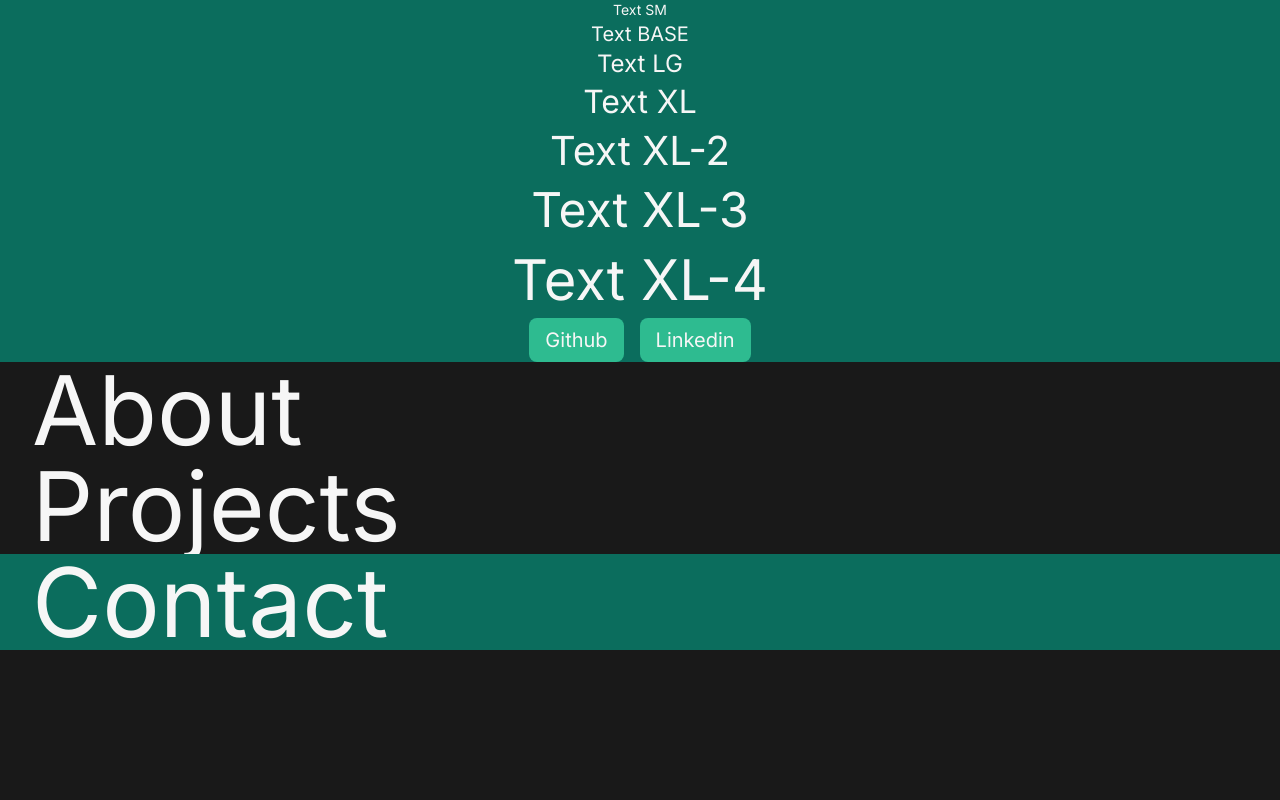
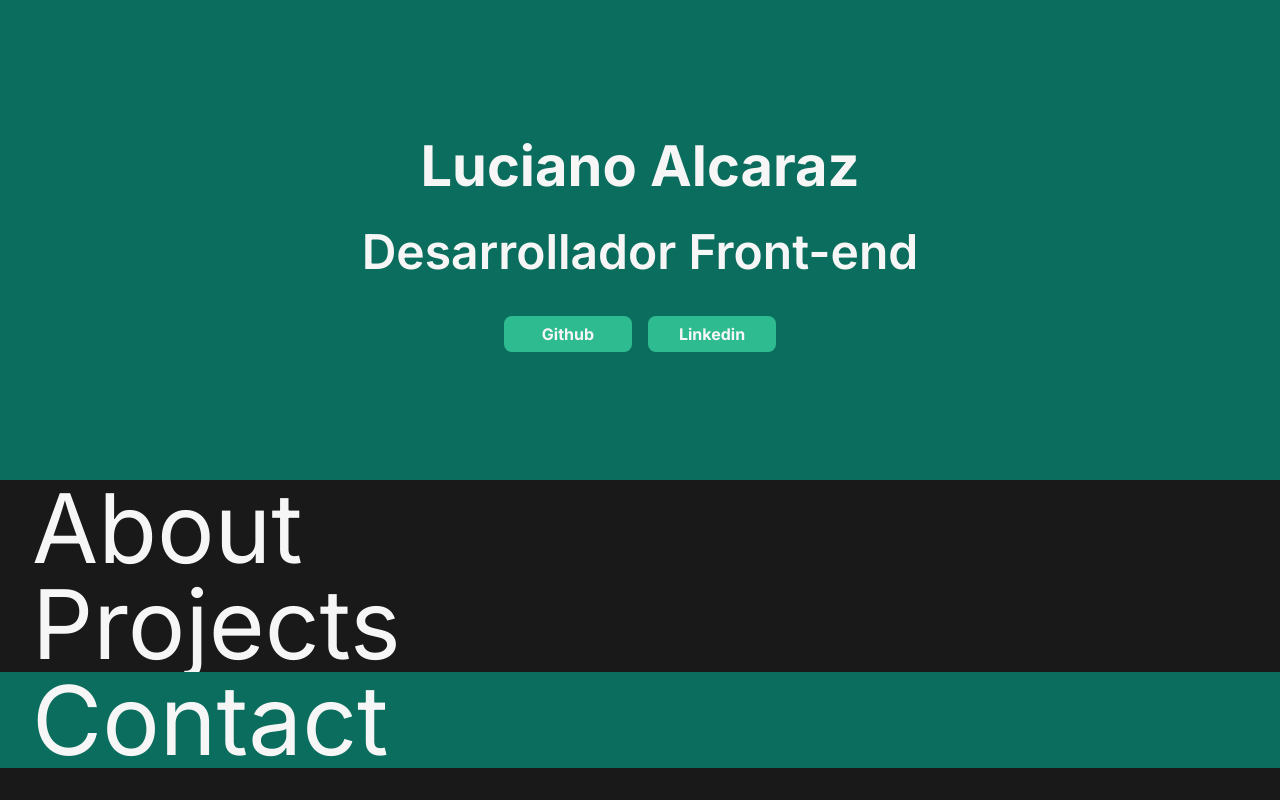
Before and after one commit to maple146/portfolio, a Next.js app: page / in a window 1280 px wide. Built offline with nearby package versions, Linux system fonts and the light colour scheme.

Commit message:
Add content to Header, Update button styles

```diff
--- a/src/app/_home/header.tsx
+++ b/src/app/_home/header.tsx
@@ -3,16 +3,11 @@ import Link from "next/link";
 
 export default function Header() {
   return (
-    <div className="bg-main-900">
-      <div className="container flex flex-col items-center">
-        <p className="text-sm">Text SM</p>
-        <p className="text-base">Text BASE</p>
-        <p className="text-lg">Text LG</p>
-        <p className="text-xl">Text XL</p>
-        <p className="text-xl-2">Text XL-2</p>
-        <p className="text-xl-3">Text XL-3</p>
-        <p className="text-xl-4">Text XL-4</p>
-        <div className="flex gap-4">
+    <div className="bg-main-900 h-screen lg:h-[480px]">
+      <div className="container flex flex-col items-center justify-center h-full text-center">
+        <p className="text-xl lg:text-xl-4 mb-4 font-bold">Luciano Alcaraz</p>
+        <p className="text-lg lg:text-xl-3 mb-8 font-semibold">Desarrollador Front-end</p>
+        <div className="flex gap-4 flex-col lg:flex-row">
           <Link href="https://github.com/maple146">
             <Button>Github</Button>
           </Link>
--- a/src/components/ui/button.tsx
+++ b/src/components/ui/button.tsx
@@ -4,11 +4,11 @@ import { cva, type VariantProps } from "class-variance-authority"
 import { cn } from "@/lib/utils"
 
 const buttonVariants = cva(
-  "inline-flex items-center justify-center whitespace-nowrap rounded-lg text-base",
+  "inline-flex items-center justify-center whitespace-nowrap rounded-lg text-sm min-w-32",
   {
     variants: {
       variant: {
-        default: "bg-main-500 hover:bg-main-100",
+        default: "bg-main-500 hover:bg-main-100 font-bold",
       },
       size: {
         default: "px-4 py-2",
--- a/tailwind.config.ts
+++ b/tailwind.config.ts
@@ -30,7 +30,7 @@ const config = {
     },
     extend: {
       fontSize: {
-        sm: ["14px", "20px"],
+        sm: ["16px", "20px"],
         base: ["20px", "28px"],
         lg: ["24px", "32px"],
         xl: ["32px", "44px"],
```
